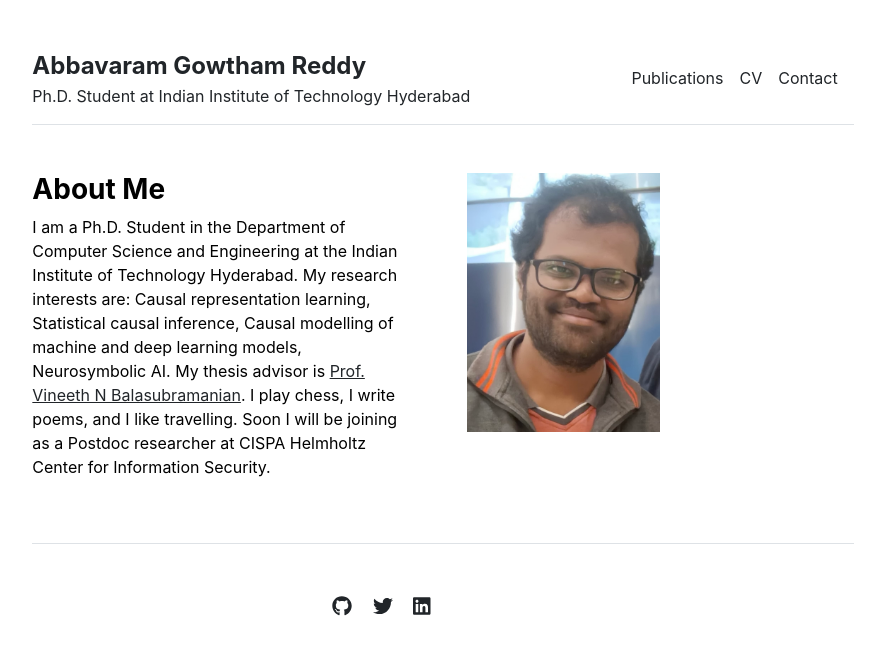
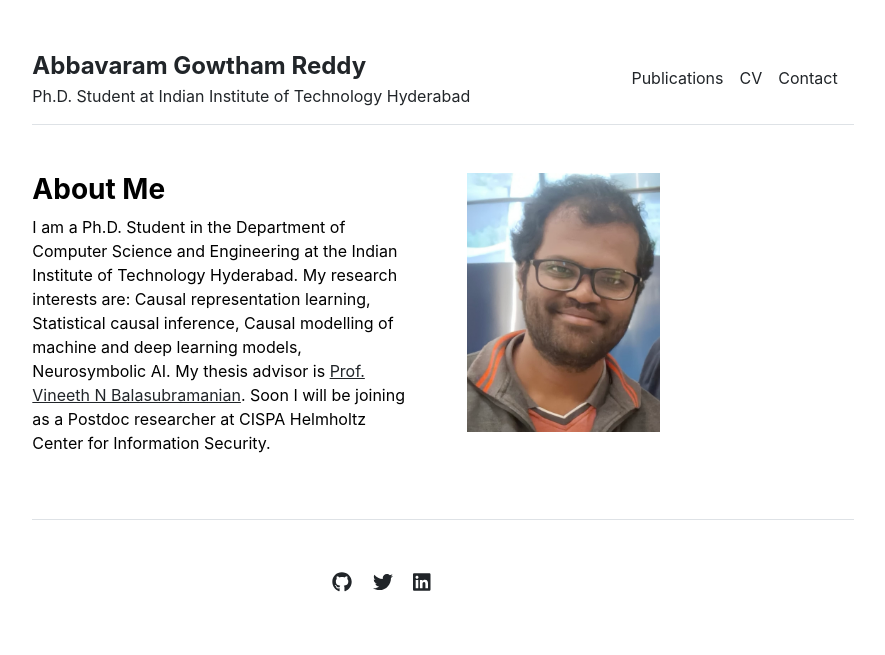
Before and after one commit to gautam0707/gautam0707.github.io, a Jekyll site: the page built from index.md, in a window 1280 px wide. Shown: the top 655 px of the page, without its empty margins (197-1082 px from the left). Built offline with Jekyll 4.4.1, drawn with Linux system fonts in a browser that asks for light colours; a style sheet for code colours, icons or effects is not loaded.

Commit message:
Update index.md

```diff
--- a/index.md
+++ b/index.md
@@ -3,4 +3,4 @@ layout: home
 title: "Home"
 ---
 
-I am a Ph.D. Student in the Department of Computer Science and Engineering at the Indian Institute of Technology Hyderabad. My research interests are: Causal representation learning, Statistical causal inference, Causal modelling of machine and deep learning models, Neurosymbolic AI. My thesis advisor is [Prof. Vineeth N Balasubramanian](https://people.iith.ac.in/vineethnb/index.html). I play chess, I write poems, and I like travelling. Soon I will be joining as a Postdoc researcher at CISPA Helmholtz Center for Information Security.
+I am a Ph.D. Student in the Department of Computer Science and Engineering at the Indian Institute of Technology Hyderabad. My research interests are: Causal representation learning, Statistical causal inference, Causal modelling of machine and deep learning models, Neurosymbolic AI. My thesis advisor is [Prof. Vineeth N Balasubramanian](https://people.iith.ac.in/vineethnb/index.html). Soon I will be joining as a Postdoc researcher at CISPA Helmholtz Center for Information Security.
```
